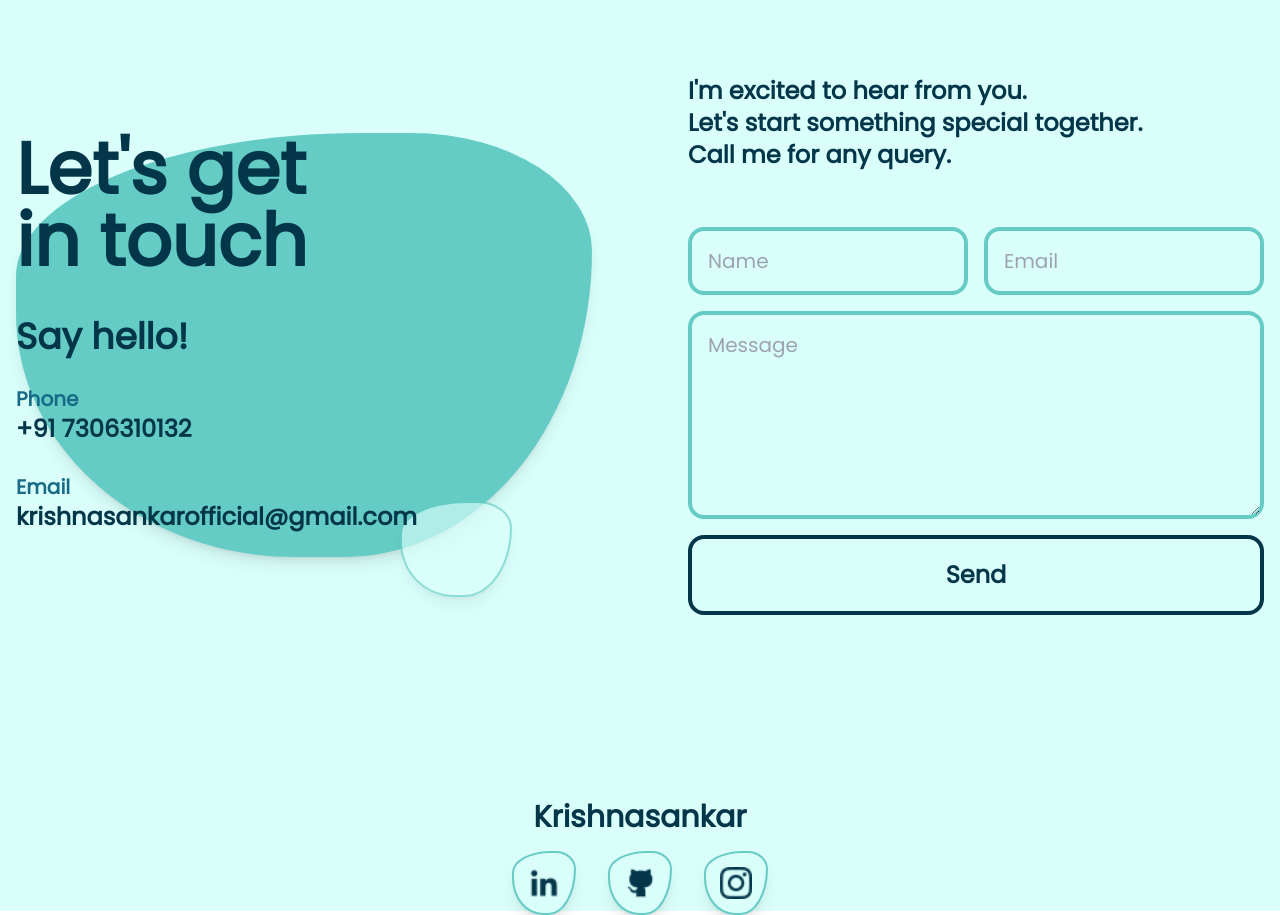
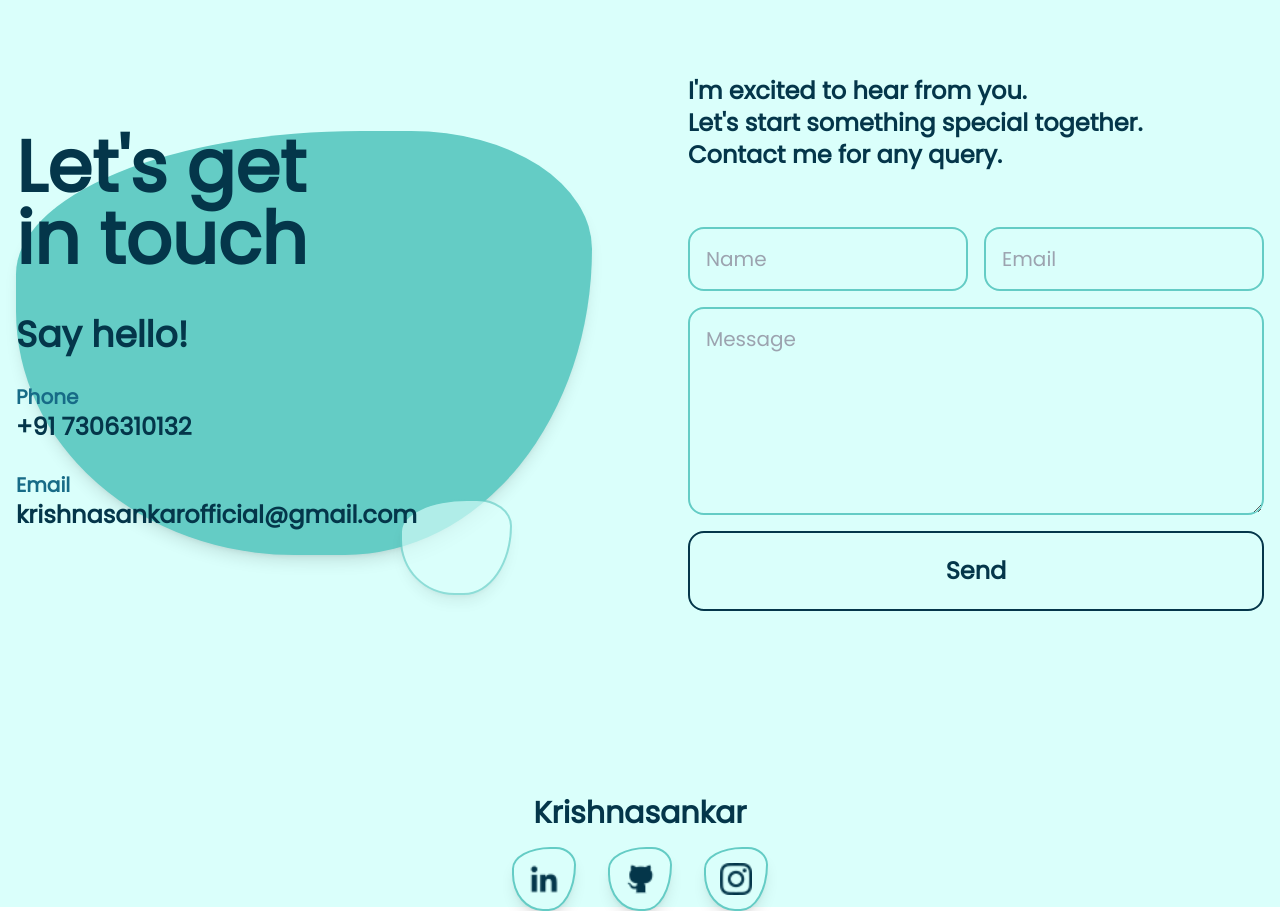
Before and after one commit to krishnasankarkk/krishnasankar-portfolio, a React (Vite) app: page / in a window 1280 px wide. Shown: the part 2840-3755 px from the top of the page. Built offline with nearby package versions, Linux system fonts and the light colour scheme.

Commit message:
Loading screen

```diff
--- a/src/components/Contact.jsx
+++ b/src/components/Contact.jsx
@@ -6,6 +6,8 @@ function Contact() {
   const [message, setMessage] = useState('');
   const [username, setUsername] = useState('');
   const [email, setEmail] = useState('');
+  const [isVisible, setIsVisible] = useState(false);
+  const [isLoading, setIsLoading] = useState(false);
   const form = useRef();
 
   const handleMessageChange = (e) => {
@@ -16,13 +18,15 @@ function Contact() {
     setEmail(e.target.value);
   };
 
-  const handlesetUsernameChange = (e) => {
+  const handleUsernameChange = (e) => {
     setUsername(e.target.value);
   };
 
+  // Function to handle form submit.
   const handleSubmit = async (e) => {
     e.preventDefault();
     try {
+      setIsLoading(true);
       await emailjs.sendForm(
         'service_bo945fs',
         'template_l2bxd28',
@@ -31,6 +35,11 @@ function Contact() {
           publicKey:'uWLEwtRUKNDc5vowO',
         }
       );
+      setIsLoading(false);
+      setIsVisible(true);
+      setTimeout(() => {
+        setIsVisible(false);
+      }, 2000);
     } catch (error) {
       console.error('Error sending email:', error);
     }
@@ -40,6 +49,20 @@ function Contact() {
 
     return (
         <div className="w-full flex flex-col lg:flex-row items-center justify-evenly p-4 gap-24 mt-24" id="contact">
+          {isVisible && (
+            <div className="fixed top-32 left-1/2 z-50 flex flex-row items-center justify-center bg-theme-1-4 border-2 border-theme-1-1 rounded-full text-theme-1-1 font-bold p-4 -translate-x-1/2">
+              <img src="/check.png" alt="Tick" />
+              <span>Message sent successfully!</span>
+            </div>
+          )}
+            {isLoading ? (
+              <div className="flex font-bold text-xl animate-spin fixed top-1/2 left-1/2">
+                <img className="w-14 h-14" src="/loading.png" alt="Loading" />
+              </div>
+            ) : (
+              <></>
+            )}
+
           <div className="relative flex flex-col bg-theme-1-3 w-full h-auto rounded-tl-[55%] rounded-tr-[68%] rounded-bl-[56%] rounded-br-[43%] rounded-custom">
             <span className="font-extrabold text-5xl xs:text-7xl z-10">Let&apos;s get <br /> in touch</span>
             <span className="absolute -bottom-10 right-20 -z-0 flex flex-col bg-theme-1-4 opacity-65 border-2 border-theme-1-3 w-28 h-24 rounded-tl-[55%] rounded-tr-[68%] rounded-bl-[56%] rounded-br-[43%] rounded-custom"></span>
@@ -54,35 +77,38 @@ function Contact() {
             <div className="flex flex-col text-2xl w-full items-start">
               <span className="font-bold">I&apos;m excited to hear from you.</span>
               <span className="font-bold">Let&apos;s start something special together.</span>
-              <span className="font-bold">Call me for any query.</span>
+              <span className="font-bold">Contact me for any query.</span>
             </div>
             <div className="flex flex-col xs:flex-row text-xl w-full items-start gap-4 mt-10">
-              <input className="bg-transparent border-4 border-theme-1-3 p-4 rounded-2xl w-full"
+              <input className="bg-transparent border-2 border-theme-1-3 p-4 rounded-2xl w-full"
                 type="text"
                 name="user_name"
                 id="user_name"
                 value={username}
-                onChange={handlesetUsernameChange}
+                required
+                onChange={handleUsernameChange}
                 placeholder="Name"/>
-              <input className="bg-transparent border-4 border-theme-1-3 p-4 rounded-2xl w-full"
+              <input className="bg-transparent border-2 border-theme-1-3 p-4 rounded-2xl w-full"
                 type="email"
                 name="user_email"
                 id="user_email"
                 value={email}
+                required
                 onChange={handleEmailChange}
                 placeholder="Email"/>
             </div>
             <div className="flex xs:flex-col md:flex-row text-xl w-full items-start gap-4">
-              <textarea className="bg-transparent border-4 border-theme-1-3 p-4 rounded-2xl w-full h-52 items-start justify-start"
+              <textarea className="bg-transparent border-2 border-theme-1-3 p-4 rounded-2xl w-full h-52 items-start justify-start"
                 type="text"
                 name="message"
                 id="message"
                 value={message}
+                required
                 onChange={handleMessageChange}
                 rows={8}
                 placeholder="Message"/>
             </div>
-            <button className="flex w-full h-20 bg-theme-1-4 border-4 border-theme-1-1 hover:bg-theme-1-3 items-center justify-center text-2xl font-bold rounded-2xl">Send</button>
+            <button className="flex w-full h-20 bg-theme-1-4 border-2 border-theme-1-1 hover:bg-theme-1-3 items-center justify-center text-2xl font-bold rounded-2xl">Send</button>
           </form>
         </div>
     )
```
Also changed, not shown: public/check.png (added), public/loading.png (added).
